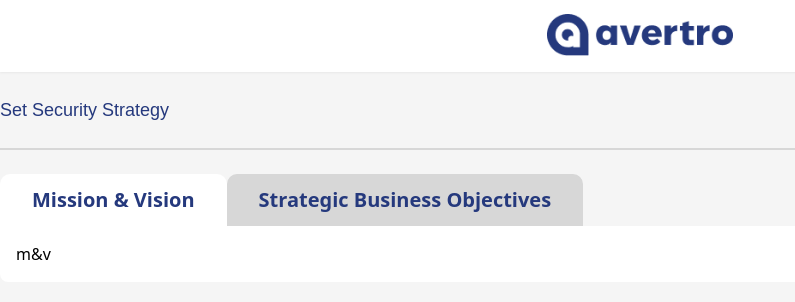
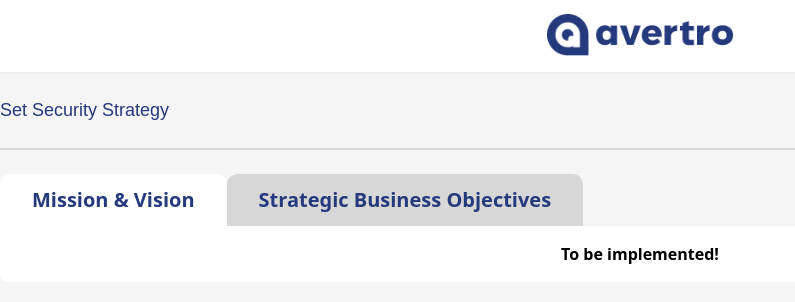
Before and after one commit to Tristan-Muggridge/avertro-challenge, a React (Create React App) app: page / in a window 1280 px wide. Shown: the top 302 px of the page, without its empty margins (0-795 px from the left). Built offline with nearby package versions, Linux system fonts and the light colour scheme.

Commit message:
Implement new components

```diff
--- a/src/App.tsx
+++ b/src/App.tsx
@@ -4,17 +4,21 @@ import Navigation from './components/Navigation';
 import Header from './components/Header';
 import Tabs from './components/Tabs';
 import Divider from './components/Divider';
+import { Tab } from './types';
+import Objectives from './components/Objectives';
 
-const tabs = [
+const tabs: Tab[] = [
 	{
 		heading: "Mission & Vision",
-		content: <>m&v</>
+		content: <div className='text-center font-bold'> To be implemented! </div>
 	},
 	{
 		heading: "Strategic Business Objectives",
-		content: <>sbo</>
+		content:
+		<>
+			<Objectives />
+		</>
 	},
-
 ]
 
 export default () => {
@@ -24,7 +28,7 @@ export default () => {
 
 			<main className="bg-neutral-100 min-h-[calc(100vh-72px)]">
 
-				<article className='mx-[38px] flex flex-col gap-6 py-6  xl:max-w-screen-xl xl:mx-auto'>
+				<article className='mx-[38px] flex flex-col gap-6 py-6 xl:max-w-screen-xl xl:mx-auto'>
 
 					<Header content='Set Security Strategy'/>
 					<Divider />
```
